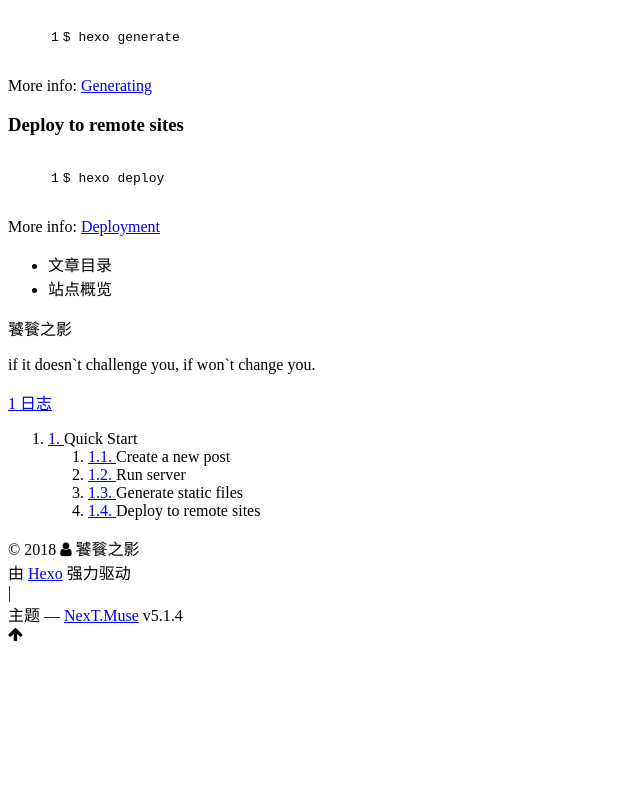
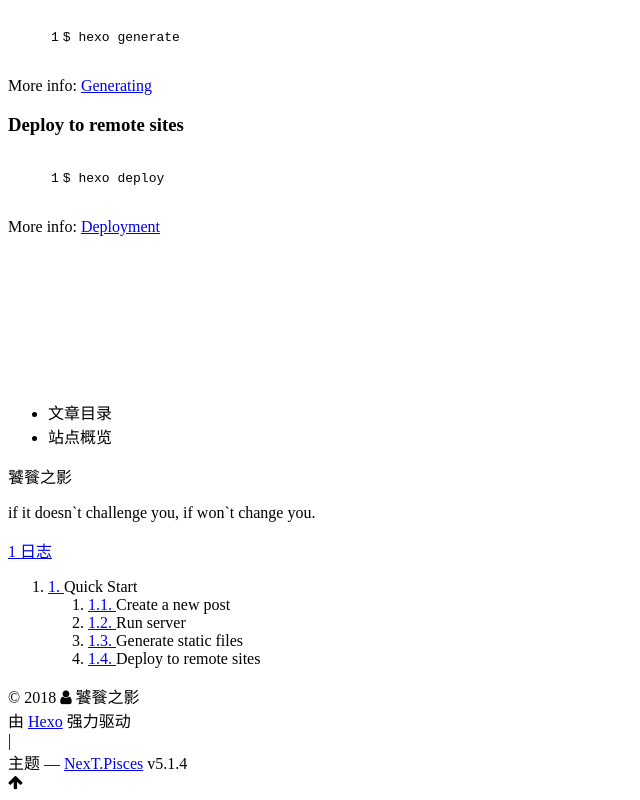
Before and after one commit to zhoutongle/zhoutongle.github.io, a plain HTML site: page 2017/12/19/hello-world/index.html in a window 1280 px wide. Shown: the part 677-1477 px from the top of the page, without its empty margins (0-640 px from the left). Before the commit the page ends 1329 px from the top, so only its background shows below. Drawn offline with Linux system fonts and the light colour scheme.

Commit message:
Site updated: 2018-01-02 15:47:24

```diff
--- a/2017/12/19/hello-world/index.html
+++ b/2017/12/19/hello-world/index.html
@@ -5,7 +5,7 @@
 
 
 
-<html class="theme-next muse use-motion" lang="zh-Hans">
+<html class="theme-next pisces use-motion" lang="zh-Hans">
 <head>
   <meta charset="UTF-8"/>
 <meta http-equiv="X-UA-Compatible" content="IE=edge" />
@@ -97,7 +97,7 @@
   var NexT = window.NexT || {};
   var CONFIG = {
     root: '/',
-    scheme: 'Muse',
+    scheme: 'Pisces',
     version: '5.1.4',
     sidebar: {"position":"left","display":"post","offset":12,"b2t":false,"scrollpercent":false,"onmobile":false},
     fancybox: true,
@@ -476,7 +476,7 @@
 
 
 
-  <div class="theme-info">主题 &mdash; <a class="theme-link" target="_blank" href="https://github.com/iissnan/hexo-theme-next">NexT.Muse</a> v5.1.4</div>
+  <div class="theme-info">主题 &mdash; <a class="theme-link" target="_blank" href="https://github.com/iissnan/hexo-theme-next">NexT.Pisces</a> v5.1.4</div>
 
 
 
@@ -577,6 +577,13 @@
 
 
 
+  <script type="text/javascript" src="/js/src/affix.js?v=5.1.4"></script>
+
+  <script type="text/javascript" src="/js/src/schemes/pisces.js?v=5.1.4"></script>
+
+
+
+
   <script type="text/javascript" src="/js/src/scrollspy.js?v=5.1.4"></script>
 <script type="text/javascript" src="/js/src/post-details.js?v=5.1.4"></script>
 
```
Also changed, not shown: archives/2017/12/index.html (+10 -3 lines), archives/2017/index.html (+10 -3 lines), archives/index.html (+10 -3 lines), index.html (+10 -3 lines).
